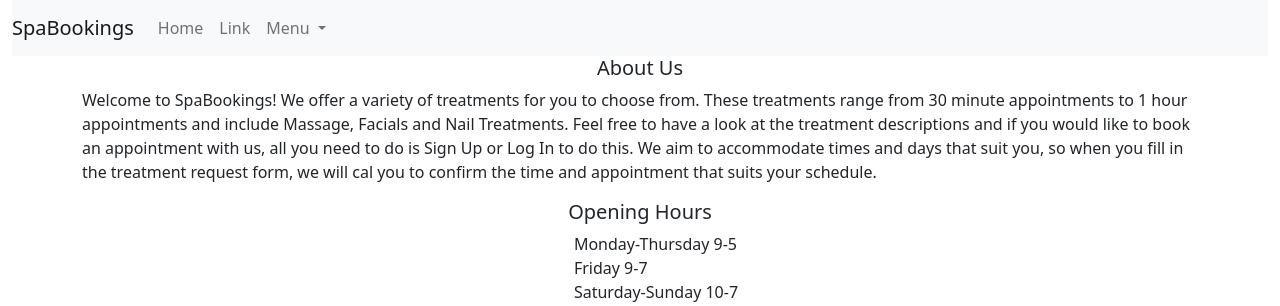
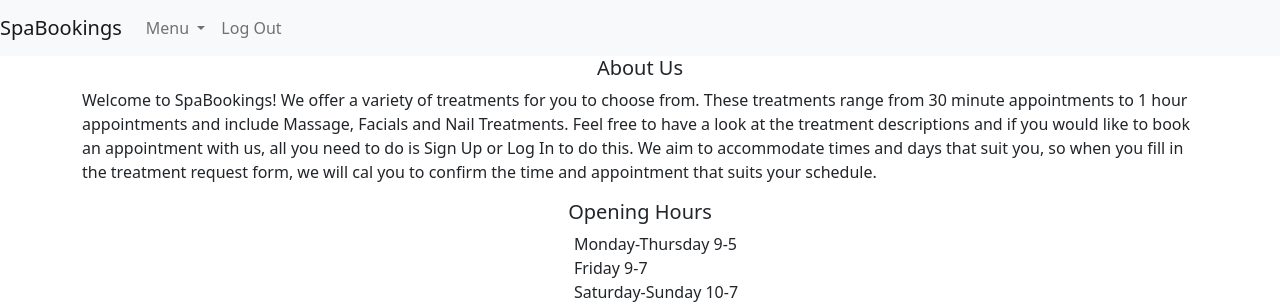
Before and after one commit to marinamarshall/spa-app-mma, a Django app: page / in a window 1280 px wide. Shown: the top 306 px of the page. Run offline with Django 3.2, Linux system fonts and the light colour scheme; the visitor is signed in with stand-in values (Sample User, id 1); data that the repository does not hold is empty; some libraries are stand-ins or nearby versions.

Commit message:
navbar add code

```diff
--- a/templates/base.html
+++ b/templates/base.html
@@ -15,7 +15,7 @@
         <link rel="stylesheet" href="{% static 'css/style.css' %}">
     </head>
     <body>
-        <header class="container-fluid welcome">
+        <header>
             <!-- Bootstrap Navbar -->
             <nav class="navbar navbar-expand-lg navbar-light bg-light">
                 <a class="navbar-brand" href="{% url 'home' %}">SpaBookings</a>
@@ -25,74 +25,30 @@
 
                 <div class="collapse navbar-collapse" id="navbarSupportedContent">
                   <ul class="navbar-nav mr-auto">
-                    <li class="nav-item active">
-                      <a class="nav-link" href="#">Home</a>
-                    </li>
-                    <li class="nav-item">
-                      <a class="nav-link" href="#">Link</a>
-                    </li>
+                    {% if user.is_authenticated %}
                     <li class="nav-item dropdown">
-                      <a class="nav-link dropdown-toggle" href="#" id="navbarDropdown" role="button" data-toggle="dropdown" aria-haspopup="true" aria-expanded="false">
+                      <a class="nav-link dropdown-toggle" href="#" id="navbarDropdown" role="button" data-bs-toggle="dropdown" aria-haspopup="true" aria-expanded="false">
                         Menu
                       </a>
                       <div class="dropdown-menu" aria-labelledby="navbarDropdown">
-                        <a class="dropdown-item" href="#">Action</a>
-                        <a class="dropdown-item" href="#">Another action</a>
-                        <div class="dropdown-divider"></div>
-                        <a class="dropdown-item" href="#">Something else here</a>
+                        <a class="dropdown-item" href="{% url 'booking_view' %}">Book Your Treatment</a>
+                        <a class="dropdown-item" href="{% url 'view_bookings' %}">View Your Treatments</a>
+                        <a class="dropdown-item" href="{% url 'edit_bookings' %}">Update or Cancel Your Booking</a>
                       </div>
-                    </li>
-                  </ul>
-                </div>
-              </nav>
-            <!-- Bootstrap Navbar
-            <nav class="navbar navbar-expand-lg welcome">
-                <a class="navbar-brand" href="{% url 'home' %}">SpaBookings</a>
-                <button class="navbar-toggler" type="button" data-toggle="collapse" data-target="#navbarSupportedContent" aria-controls="navbarSupportedContent" aria-expanded="false" aria-label="Toggle navigation">
-                <span class="navbar-toggler-icon"></span>
-                </button>
-
-                <div class="collapse navbar-collapse" id="navbarSupportedContent">
-                <ul class="navbar-nav mr-auto">
-                    {% if user.is_authenticated %}
-                    <li class="nav-item">
-                        <a class="nav-link" href="{% url 'booking_view' %}">Book Your Treatment</a>
-                    </li>
-                    <li class="nav-item">
-                        <a class="nav-link" href="{% url 'view_bookings' %}">Your Treatments</a>
-                    </li>
-                    <li class="nav-item">
-                        <a class="nav-link" href="{% url 'edit_bookings' %}">Update or Cancel Your Booking</a>
                     </li>
                     <li class="nav-item">
                         <a class="nav-link" href="{% url 'account_logout' %}">Log Out</a>
-                    </li> -->
-                    <!-- Else -->
-                    <!-- {% else %}
-                    <li class="nav-item">
-                        <a class="nav-link" href="{% url 'account_signup' %}">Create Account <span class="sr-only"></span></a>
                     </li>
-                    <li class="nav-item">
+                    {% else %}
+                    <li class="nav-item active">
+                        <a class="nav-link" href="{% url 'account_signup' %}">Create Account</a>
+                      </li>
+                      <li class="nav-item">
                         <a class="nav-link" href="{% url 'account_login' %}">Sign In</a>
-                    </li>
-                    <!-- Bootstrap Dropdown -->
-                    <!-- <li class="nav-item dropdown">
-                        <a class="nav-link dropdown-toggle" href="#" id="navbarDropdown" role="button" data-toggle="dropdown" aria-haspopup="true" aria-expanded="false">
-                            Dropdown
-                        </a>
-                        <div class="dropdown-menu" aria-labelledby="navbarDropdown">
-                            <a class="dropdown-item" href="#">Create Account</a>
-                            <a class="dropdown-item" href="#">Sign In</a>
-                            <a class="dropdown-item" href="#">Book Your Treatment</a>
-                            <a class="dropdown-item" href="#">Your Treatments</a>
-                            <a class="dropdown-item" href="#">Update or Cancel Your Booking</a>
-                            <a class="dropdown-item" href="#">Log Out</a>
-                            <div class="dropdown-divider"></div>
-                        </div>
-                        </li>
-                    {% endif %}
-                </ul>
-                </div> -->
+                      </li>
+                      {% endif %}
+                  </ul>
+                </div>
             </nav>
         </header>
 
```
